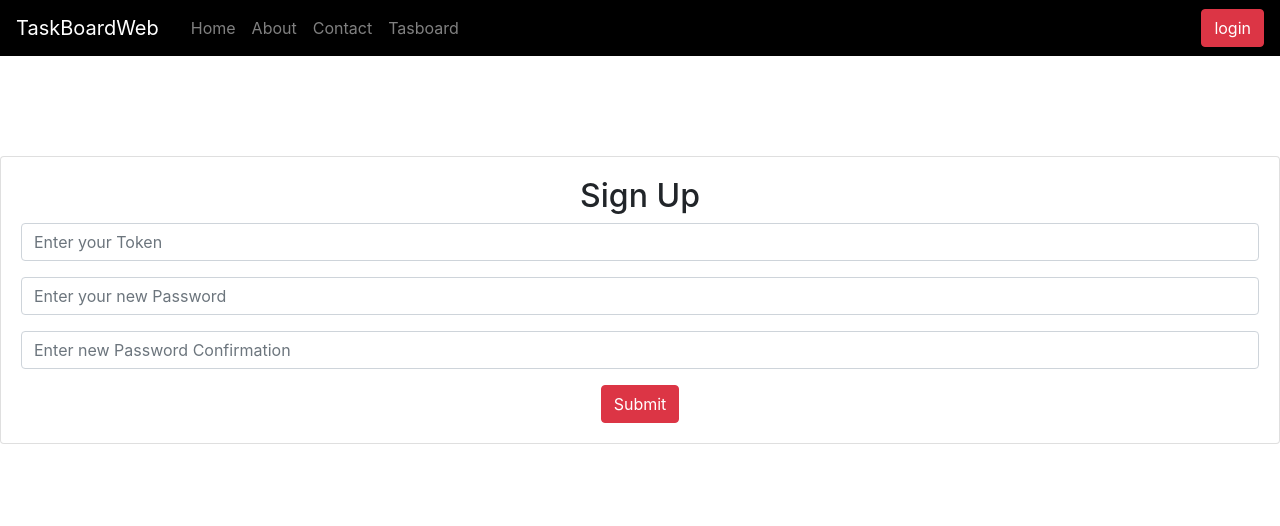
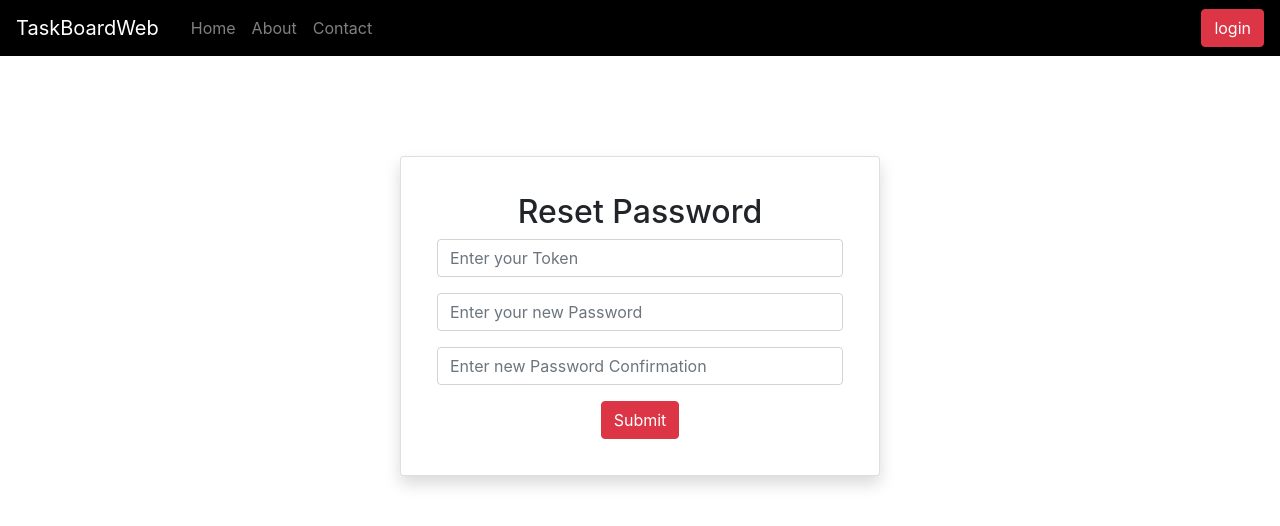
Before and after one commit to Marco0198/front_end_part_for_testing_project, a Vue app: page /reset_password in a window 1280 px wide. Shown: the top 526 px of the page. Built offline with nearby package versions, Linux system fonts and the light colour scheme.

Commit message:
i added boostrap form

```diff
--- a/src/components/UI/BaseForm.vue
+++ b/src/components/UI/BaseForm.vue
@@ -1,27 +1,14 @@
 <template lang="">
-    <div class="card">
-    <slot>
-
-    </slot>
-    </div>
+  <div>
+  <b-card
+    style="max-width: 30rem;"
+    class="mb-2 mx-auto shadow p-3 mb-5 bg-white rounded">
+ <slot></slot>
+  </b-card>
+</div>
 </template>
 <script>
 export default {
 
 }
 </script>
-<style >
-.card
-{
-  box-shadow: 0 4px 8px 0 rgba(0,0,0,0.2);
-  transition: 0.3s;
-  width: 500px;
-  height:auto;
-  padding-bottom: 50px;
-  border-radius: 5px;
-  justify-content: center;
-  display: inline-block;
-  margin: auto;
-}
-
-</style>
--- a/src/components/layouts/TheNavBar.vue
+++ b/src/components/layouts/TheNavBar.vue
@@ -12,7 +12,6 @@
         <b-nav-item to="/" >Home</b-nav-item>
         <b-nav-item to="/about">About</b-nav-item>
         <b-nav-item to="/contact">Contact</b-nav-item>
-        <b-nav-item :to="{ path: '/Taskboard' }" >Tasboard</b-nav-item>
 
       </b-navbar-nav>
 
--- a/src/router/index.js
+++ b/src/router/index.js
@@ -9,8 +9,8 @@ import Register from "../views/pages/auth/Register.vue";
 import RequestResetPassword from "../views/pages/auth/RequestResetPassword.vue";
 import ResetPassword from "../views/pages/auth/ResetPassword.vue";
 import NotFound from "../views/pages/NotFound.vue";
-import Recover from "../views/pages/Recover.vue";
-import CreateTask from "../views/pages/CreateTask.vue";
+
+
 
 Vue.use(VueRouter)
 
@@ -61,18 +61,6 @@ const routes = [
     component: ResetPassword,
 
   },
-  {
-    path: "/recover_task",
-    name: "recover",
-    component: Recover,
-
-  },
-  {
-    path: "/create_task",
-    name: "CreateTask",
-    component: CreateTask,
-
-  },
    {
     path: "/:catchAll(.*)",
     name: "NotFound",
--- a/src/views/pages/auth/Login.vue
+++ b/src/views/pages/auth/Login.vue
@@ -2,9 +2,9 @@
     <Layout name="LayoutDefault">
 
     <div>
-        <b-card>
-        <h2>Sign In</h2>
-    <b-form @submit="onSubmit" v-if="show">
+         <base-form>
+         <h2>Sign In</h2>
+    <b-form @submit="onSubmit" @reset="onReset" v-if="show">
       <b-form-group
         id="input-group-1"
         label-for="input-1"
@@ -15,39 +15,36 @@
           type="email"
           placeholder="Enter email"
           required
-
         ></b-form-input>
       </b-form-group>
 
-      <b-form-group id="input-group-2" >
+      <b-form-group id="input-group-2" label-for="input-2">
         <b-form-input
           id="input-2"
-          v-model="form.password"
-            type="password"
-          placeholder="Enter Password"
+          v-model="form.name"
+           type="password"
+          placeholder="Enter Your Password"
           required
+        ></b-form-input>
+      </b-form-group>
+      <b-button type="submit" variant="danger">submit</b-button>
+    </b-form>
 
-        ></b-form-input>
-
-      </b-form-group>
-      <b-button type="submit" variant="danger">Submit</b-button>
-    </b-form>
-    </b-card>
+    </base-form>
   </div>
 
     </Layout>
 </template>
 <script>
 import Layout from '@/layouts/Layout';
-//import BaseForm from '@/components/UI/BaseForm.vue'
+import BaseForm from '@/components/UI/BaseForm.vue'
 export default {
-components: {Layout},
+components: {BaseForm,Layout},
 data() {
       return {
         form: {
           email: '',
-          password: '',
-
+          name: '',
         },
         show: true
       }
@@ -56,16 +53,10 @@ data() {
       onSubmit(event) {
         event.preventDefault()
         alert(JSON.stringify(this.form))
-      },
-
+      }
     }
 }
 </script>
  <style >
 
-
-
-
-
-
 </style>
--- a/src/views/pages/auth/Register.vue
+++ b/src/views/pages/auth/Register.vue
@@ -2,7 +2,7 @@
     <Layout name="LayoutDefault">
 
     <div>
-        <b-card>
+        <base-form>
         <h2>Sign Up</h2>
     <b-form @submit="onSubmit" v-if="show">
       <b-form-group
@@ -55,16 +55,16 @@
       </b-form-group>
       <b-button type="submit" variant="danger">Submit</b-button>
     </b-form>
-    </b-card>
+    </base-form>
   </div>
 
     </Layout>
 </template>
 <script>
 import Layout from '@/layouts/Layout';
-//import BaseForm from '@/components/UI/BaseForm.vue'
+import BaseForm from '@/components/UI/BaseForm.vue'
 export default {
-components: {Layout},
+components: {Layout,BaseForm },
 data() {
       return {
         form: {
--- a/src/views/pages/auth/RequestResetPassword.vue
+++ b/src/views/pages/auth/RequestResetPassword.vue
@@ -2,7 +2,7 @@
     <Layout name="LayoutDefault">
 
     <div>
-        <b-card>
+         <base-form>
         <h2>Request Token</h2>
     <b-form @submit="onSubmit" v-if="show">
       <b-form-group
@@ -19,16 +19,16 @@
       </b-form-group>
       <b-button type="submit" variant="danger">Request</b-button>
     </b-form>
-    </b-card>
+    </base-form>
   </div>
 
     </Layout>
 </template>
 <script>
 import Layout from '@/layouts/Layout';
-//import BaseForm from '@/components/UI/BaseForm.vue'
+import BaseForm from '@/components/UI/BaseForm.vue'
 export default {
-components: {Layout},
+components: {Layout,BaseForm },
 data() {
       return {
         form: {
--- a/src/views/pages/auth/ResetPassword.vue
+++ b/src/views/pages/auth/ResetPassword.vue
@@ -2,8 +2,8 @@
     <Layout name="LayoutDefault">
 
     <div>
-        <b-card>
-        <h2>Sign Up</h2>
+         <base-form>
+        <h2>Reset Password</h2>
     <b-form @submit="onSubmit" v-if="show">
       <b-form-group
         id="input-group-1"
@@ -44,16 +44,16 @@
       </b-form-group>
       <b-button type="submit" variant="danger">Submit</b-button>
     </b-form>
-    </b-card>
+    </base-form>
   </div>
 
     </Layout>
 </template>
 <script>
 import Layout from '@/layouts/Layout';
-//import BaseForm from '@/components/UI/BaseForm.vue'
+import BaseForm from '@/components/UI/BaseForm.vue'
 export default {
-components: {Layout},
+components: {Layout,BaseForm },
 data() {
       return {
         form: {
```
Also changed, not shown: src/assets/logo copy.png (added), src/assets/logo.png.
